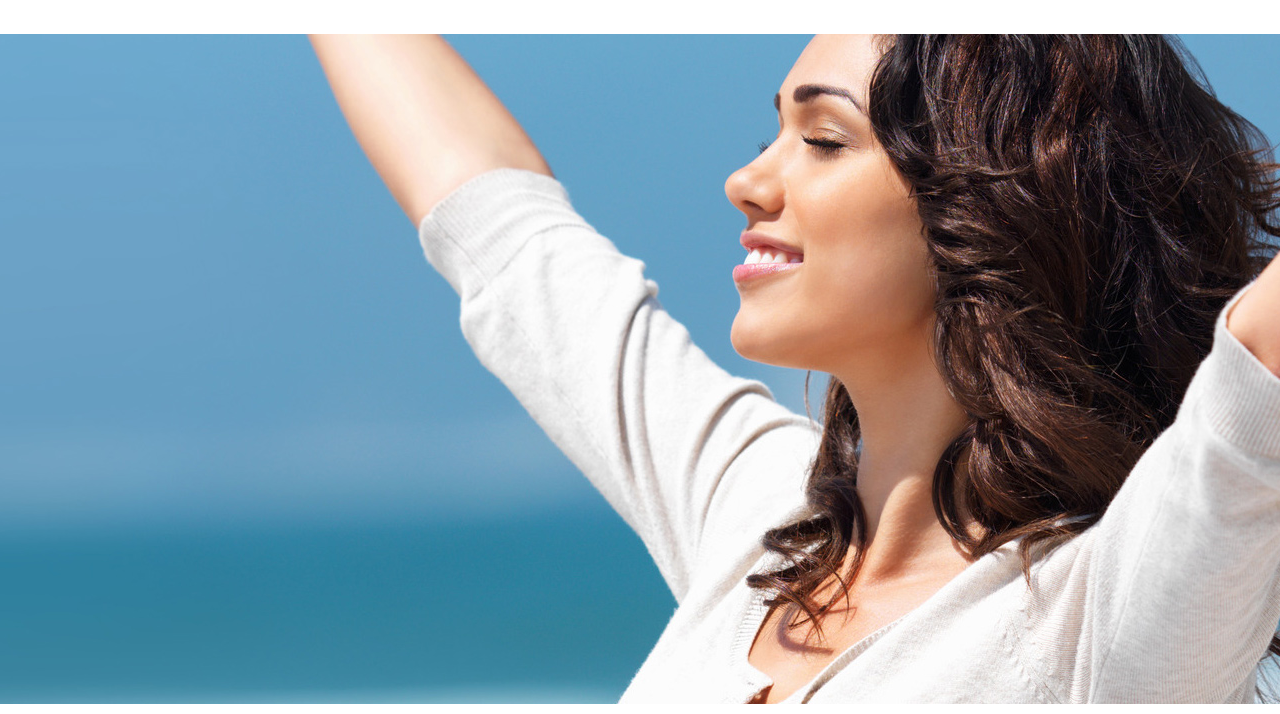
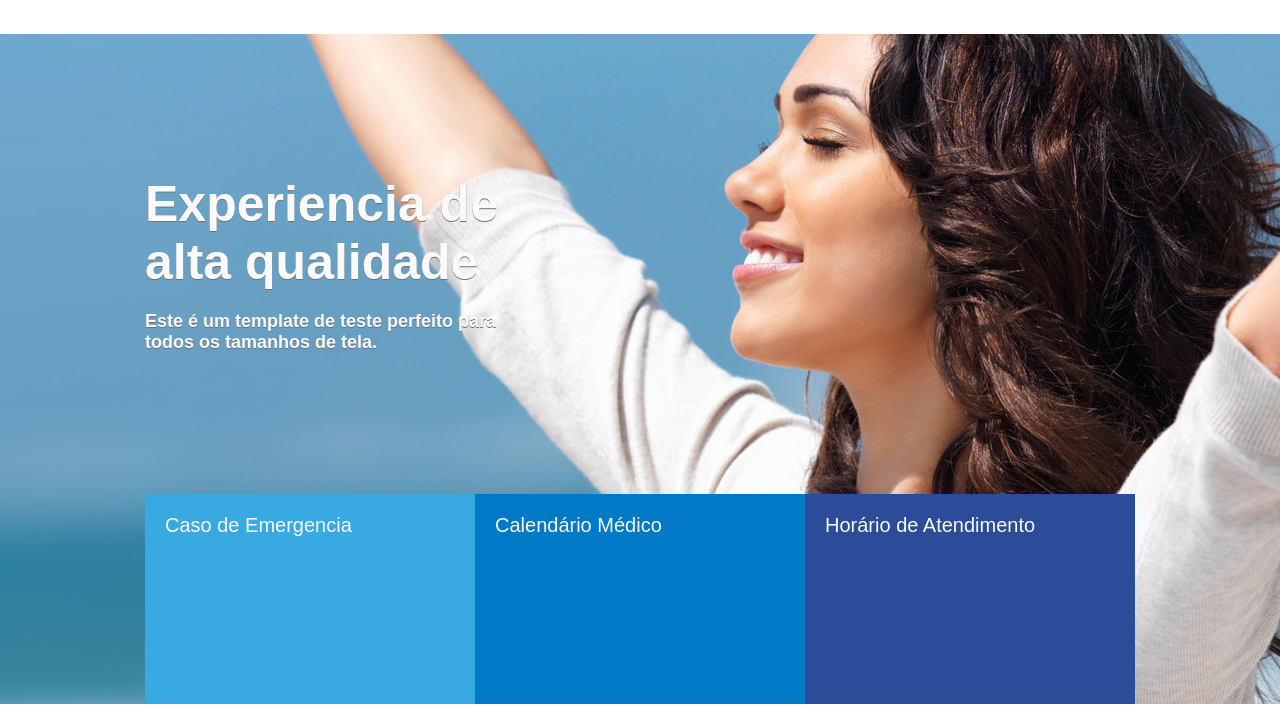
Before and after one commit to Moraes91/medicenter-flexbox, a plain HTML site: page index.html in a window 1280 px wide. Shown: the part 86-800 px from the top of the page. Drawn offline with Linux system fonts and the light colour scheme.

Commit message:
feito area de banners de informaçoes

```diff
--- a/assets/css/template.css
+++ b/assets/css/template.css
@@ -1,6 +1,7 @@
 body {
     margin: 0;
     border: 0;
+    font-family: Arial, Helvetica, sans-serif;
 }
 
 .container {
@@ -45,7 +46,6 @@ nav a {
     text-decoration: none;
     text-transform: uppercase;
     color: #727272;
-    font-family: Arial, Helvetica, sans-serif;
     font-size: 13px;
 }
 
@@ -56,8 +56,67 @@ nav a:hover {
 }
 
 #banner {
+    display: flex;
+    justify-content: center;
     background-image: url('../images/img1.jpg');
     background-position: center;
     background-size: cover;
     height: 670px;
 }
+
+.column {
+    flex-direction: column;
+}
+
+.banner-headline {
+    display: flex;
+    flex-direction: column;
+    justify-content: center;
+    flex: 1;
+}
+
+.banner-headline h1,
+.banner-headline h2 {
+    color: #fafafa;
+    text-shadow: 0px 1px 0px #727272;
+    margin: 0;
+    padding: 0;
+    max-width: 400px;
+}
+
+.banner-headline h1 {
+    font-size: 50px;
+}
+
+.banner-headline h2 {
+    font-size: 18px;
+    margin-top: 20px;
+}
+
+.banner-options {
+    display: flex;
+    height: 210px;
+}
+
+.banner1,
+.banner2,
+.banner3 {
+    flex: 1;
+    color: #fafafa;
+    padding: 20px;
+}
+
+.banner1 {
+    background-color: #39aae1;
+}
+
+.banner2 {
+    background-color: #0079c7;
+}
+.banner3 {
+    background-color: #2b4c99;
+}
+
+.banner-title {
+    font-size: 20px;
+}
--- a/index.html
+++ b/index.html
@@ -30,7 +30,24 @@
     </header>
 
     <section id="banner">
+        <div class="container column">
+            <div class="banner-headline">
+                <h1>Experiencia de alta qualidade</h1>
+                <h2>Este é um template de teste perfeito para todos os tamanhos de tela. </h2>
+            </div>
+            <div class="banner-options">
+                <div class="banner1">
+                    <div class="banner-title">Caso de Emergencia</div>
 
+                </div>
+                <div class="banner2">
+                    <div class="banner-title">Calendário Médico</div>
+                </div>
+                <div class="banner3">
+                    <div class="banner-title">Horário de Atendimento</div>
+                </div>
+            </div>
+        </div>
     </section>
 
 
```
